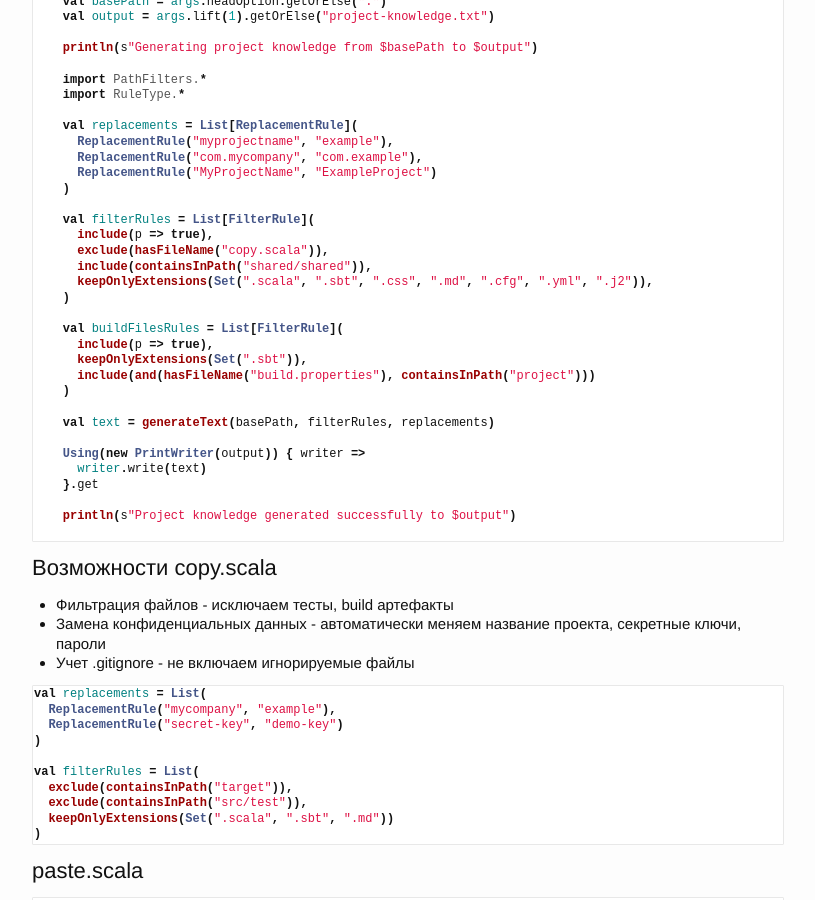
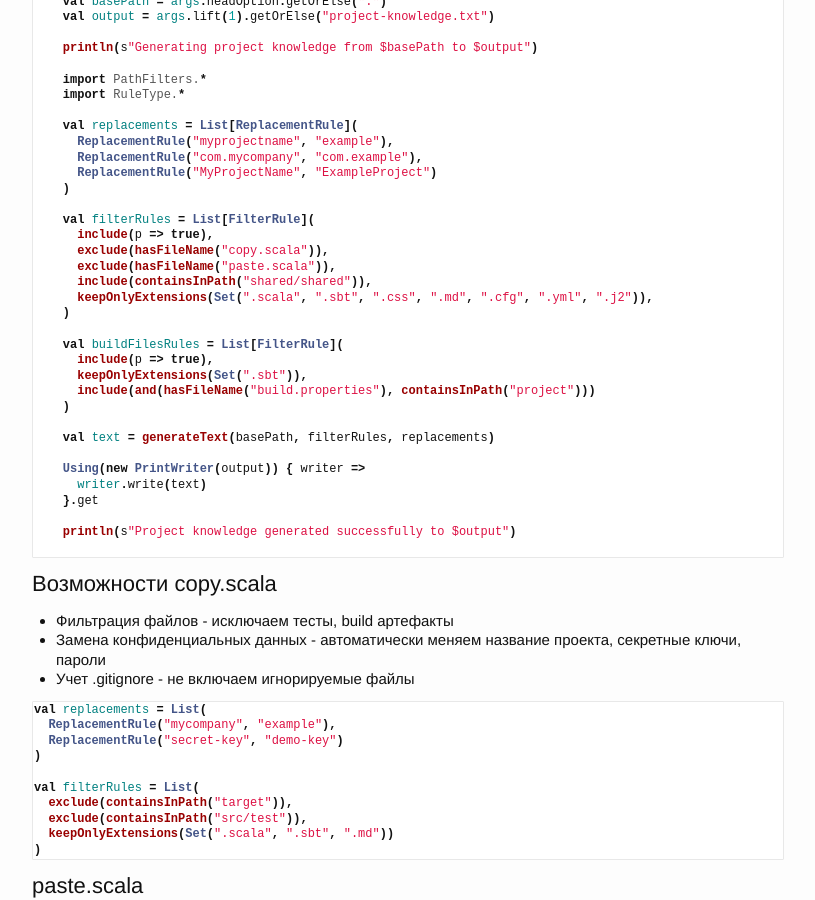
Before and after one commit to d10xa/d10xa.github.io, a Jekyll site: the page built from _posts/2025-07-06-project-copy-paste.md, in a window 1280 px wide and 900 px high, scrolled down 3637 px. Shown: the whole window, without its empty margins (232-1047 px from the left). Built offline with Jekyll 4.4.1, drawn with Linux system fonts in a browser that asks for light colours.

Commit message:
2025-07-06-project-copy-paste.md

```diff
--- a/_posts/2025-07-06-project-copy-paste.md
+++ b/_posts/2025-07-06-project-copy-paste.md
@@ -252,6 +252,7 @@ object Copy:
     val filterRules = List[FilterRule](
       include(p => true),
       exclude(hasFileName("copy.scala")),
+      exclude(hasFileName("paste.scala")),
       include(containsInPath("shared/shared")),
       keepOnlyExtensions(Set(".scala", ".sbt", ".css", ".md", ".cfg", ".yml", ".j2")),
     )
```
